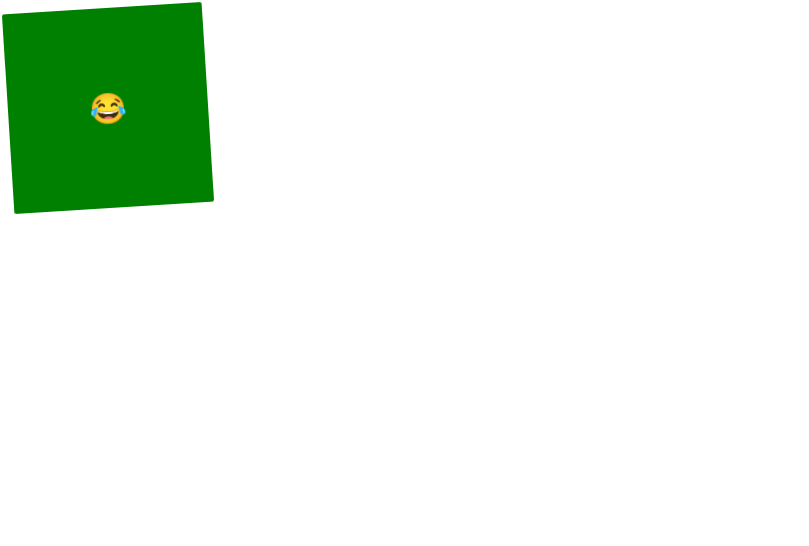
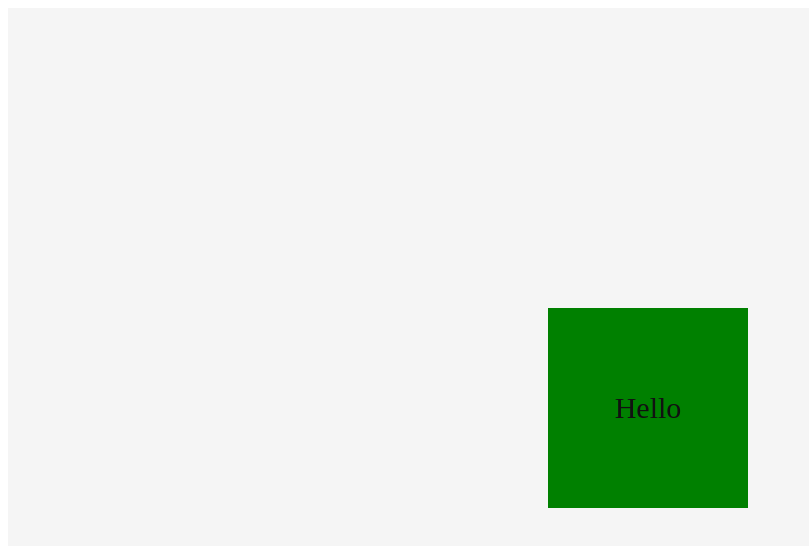
Before and after one commit to taehyeon0412/react_master_study, a React (Create React App) app: page / in a window 1280 px wide. Shown: the top 546 px of the page, without its empty margins (0-809 px from the left). Built offline with nearby package versions, Linux system fonts and the light colour scheme.

Commit message:
style component study (6)
theme(테마) 사용법

```diff
--- a/src/App.js
+++ b/src/App.js
@@ -2,45 +2,35 @@ import styled, { keyframes } from "styled-components";
 
 const Wrapper = styled.div`
   display: flex;
+  height: 100vh;
+  width: 100vw;
+  justify-content: center;
+  align-items: center;
+  background-color: ${(props) => props.theme.backgroundColor};
 `;
 
-const boxAni = keyframes`
-  0% {
-    transform:rotate(0deg); //deg = degree(각도)
-    border-radius:0px;
-  }
-  50% {
-    border-radius:100px;
-  }
-  100% {
-    transform:rotate(360deg);
-    border-radius:0px;
-  }
-
+const Emoji = styled.span`
+  font-size: 30px;
+  color: ${(props) => props.theme.textColor};
 `;
 
 const Box = styled.div`
   height: 200px;
   width: 200px;
   background-color: green;
-  animation: ${boxAni} 2s linear infinite;
   display: flex;
   justify-content: center;
   align-items: center;
-  span {
-    font-size: 30px;
-    &:hover {
-      font-size: 60px;
-    }
-  } //Box안에 있는 개체를 컴포넌트 스타일 안에 쓸 수 있다.
-  //&는 바로위의 태그를 뜻함 span:hover 대신 &:hover로 짧게 쓸 수 있다.
+  ${Emoji}:hover {
+    font-size: 80px;
+  }
 `;
 
 function App() {
   return (
     <Wrapper>
       <Box>
-        <span>😂</span>
+        <Emoji as="bin">Hello</Emoji>
       </Box>
     </Wrapper>
   );
@@ -59,5 +49,7 @@ attrs = Attributes(속성) 줄임말
 */
 
 /* 스타일컴포넌트에서 애니메이션을 쓰려면 import에 {keyframes}를 추가한다
+ */
 
- */
+/* ${(props) => props.theme.textColor}; 처럼
+props를 이용하여 index에 있는 theme(테마) 속성을 이용할 수 있다. */
--- a/src/index.js
+++ b/src/index.js
@@ -1,10 +1,27 @@
 import React from "react";
 import ReactDOM from "react-dom/client";
+import { ThemeProvider } from "styled-components";
 import App from "./App";
+
+const darkTheme = {
+  textColor: "whitesmoke",
+  backgroundColor: "#111",
+};
+
+const lightTheme = {
+  textColor: "#111",
+  backgroundColor: "whitesmoke",
+};
 
 const root = ReactDOM.createRoot(document.getElementById("root"));
 root.render(
   <React.StrictMode>
-    <App />
+    <ThemeProvider theme={lightTheme}>
+      <App />
+    </ThemeProvider>
   </React.StrictMode>
 );
+
+/* Theme를 사용하려면 index에 ThemeProvider를 import하고
+ThemeProvider를 사용할 곳에 감싸주고 theme라는 prop를 사용해준다
+*/
```
